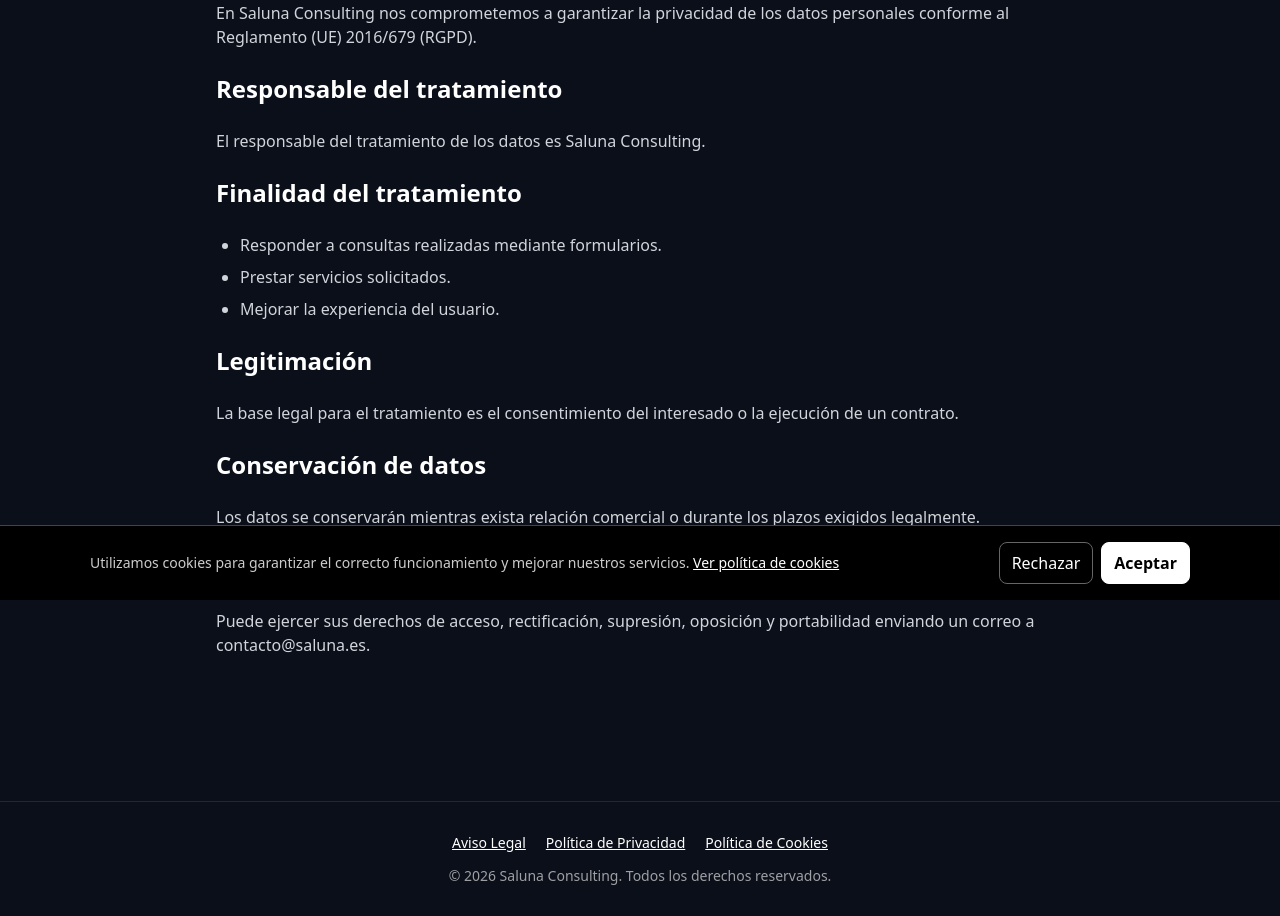
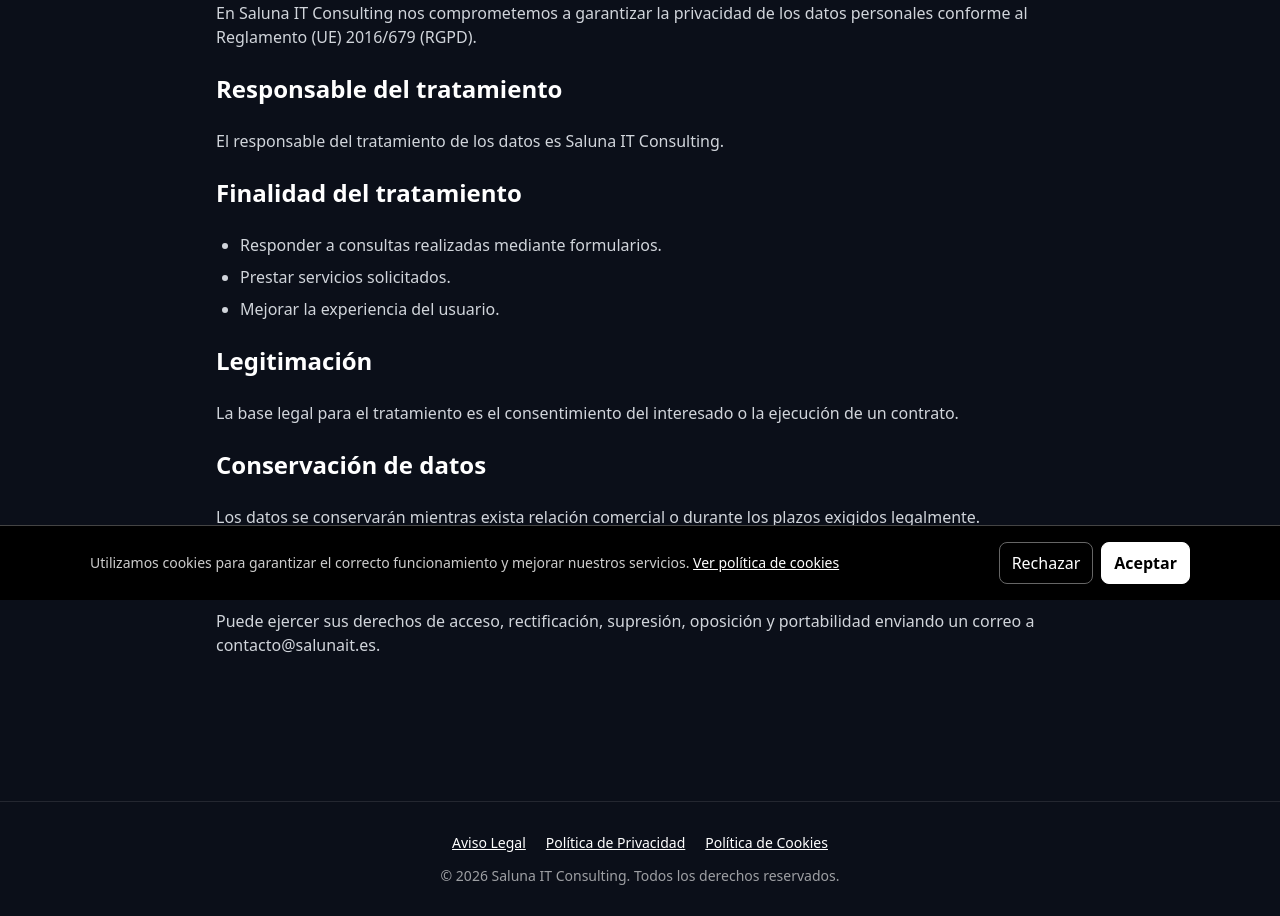
Before and after one commit to Samuelmorenogoomez/salunait-web, a Next.js app: page /politica-privacidad in a window 1280 px wide. Shown: the part 200-1116 px from the top of the page. Built offline with nearby package versions, Linux system fonts and the light colour scheme.

Commit message:
correccion nombres
correccion nombres

```diff
--- a/app/aviso-legal/page.tsx
+++ b/app/aviso-legal/page.tsx
@@ -1,8 +1,8 @@
 import LegalTopBar from "../../components/LegalTopBar";
 
 export const metadata = {
-  title: "Aviso Legal | Saluna Consulting",
-  description: "Aviso legal de Saluna Consulting. Información sobre titularidad, condiciones de uso y responsabilidad.",
+  title: "Aviso Legal | Saluna IT Consulting",
+  description: "Aviso legal de Saluna IT Consulting. Información sobre titularidad, condiciones de uso y responsabilidad.",
 };
 
 export default function AvisoLegal() {
@@ -36,13 +36,13 @@
         <h2 className="text-2xl font-semibold text-white mt-10">Propiedad intelectual</h2>
         <p>
           Todos los contenidos del sitio web, incluyendo textos, imágenes,
-          diseño, logotipos y código fuente, son propiedad de Saluna Consulting
+          diseño, logotipos y código fuente, son propiedad de Saluna IT Consulting
           o cuentan con las licencias correspondientes.
         </p>
 
         <h2 className="text-2xl font-semibold text-white mt-10">Responsabilidad</h2>
         <p>
-          Saluna Consulting no se hace responsable del mal uso de los contenidos
+          Saluna IT Consulting no se hace responsable del mal uso de los contenidos
           del sitio web ni de posibles daños derivados del acceso o uso del mismo.
         </p>
       </section>
--- a/app/layout.tsx
+++ b/app/layout.tsx
@@ -5,9 +5,9 @@
 
 export const metadata: Metadata = {
   metadataBase: new URL("https://salunait.es"),
-  title: "Saluna Consulting | Soluciones Empresariales Tecnológicas",
+  title: "Saluna IT Consulting | Soluciones Empresariales Tecnológicas",
   description:
-    "Saluna Consulting ofrece soluciones empresariales tecnológicas: integración de sistemas, automatización de procesos y desarrollo estratégico.",
+    "Saluna IT Consulting ofrece soluciones empresariales tecnológicas: integración de sistemas, automatización de procesos y desarrollo estratégico.",
 
   alternates: {
     canonical: "https://salunait.es",
--- a/app/politica-cookies/page.tsx
+++ b/app/politica-cookies/page.tsx
@@ -1,9 +1,9 @@
 import Link from "next/link";
 
 export const metadata = {
-  title: "Política de Cookies | Saluna Consulting",
+  title: "Política de Cookies | Saluna IT Consulting",
   description:
-    "Política de cookies de Saluna Consulting conforme a la normativa española y europea (RGPD y LSSI).",
+    "Política de cookies de Saluna IT Consulting conforme a la normativa española y europea (RGPD y LSSI).",
 };
 
 export default function PoliticaCookiesPage() {
@@ -45,7 +45,7 @@
       <h1 style={{ fontSize: 32, marginBottom: 24 }}>Política de Cookies</h1>
 
       <p>
-        En Saluna Consulting utilizamos cookies con el objetivo de garantizar el
+        En Saluna IT Consulting utilizamos cookies con el objetivo de garantizar el
         correcto funcionamiento del sitio web, mejorar la experiencia del usuario
         y, en su caso, analizar el tráfico y el comportamiento de navegación.
       </p>
@@ -102,7 +102,7 @@
 
       <h2 style={{ marginTop: 32 }}>Actualizaciones</h2>
       <p>
-        Saluna Consulting podrá actualizar la presente Política de Cookies en
+        Saluna IT Consulting podrá actualizar la presente Política de Cookies en
         función de exigencias legislativas o técnicas. Se recomienda revisar
         periódicamente este documento.
       </p>
--- a/app/politica-privacidad/page.tsx
+++ b/app/politica-privacidad/page.tsx
@@ -14,13 +14,13 @@
 
       <section className="space-y-6">
         <p>
-          En Saluna Consulting nos comprometemos a garantizar la privacidad
+          En Saluna IT Consulting nos comprometemos a garantizar la privacidad
           de los datos personales conforme al Reglamento (UE) 2016/679 (RGPD).
         </p>
 
         <h2 className="text-2xl font-semibold text-white mt-10">Responsable del tratamiento</h2>
         <p>
-          El responsable del tratamiento de los datos es Saluna Consulting.
+          El responsable del tratamiento de los datos es Saluna IT Consulting.
         </p>
 
         <h2 className="text-2xl font-semibold text-white mt-10">Finalidad del tratamiento</h2>
@@ -45,7 +45,7 @@
         <h2 className="text-2xl font-semibold text-white mt-10">Derechos del usuario</h2>
         <p>
           Puede ejercer sus derechos de acceso, rectificación, supresión,
-          oposición y portabilidad enviando un correo a contacto@saluna.es.
+          oposición y portabilidad enviando un correo a contacto@salunait.es.
         </p>
       </section>
     </main>
--- a/components/Footer.tsx
+++ b/components/Footer.tsx
@@ -36,7 +36,7 @@
         </div>
 
         <div style={{ opacity: 0.6 }}>
-          © {new Date().getFullYear()} Saluna Consulting. Todos los derechos reservados.
+          © {new Date().getFullYear()} Saluna IT Consulting. Todos los derechos reservados.
         </div>
       </div>
     </footer>
```
